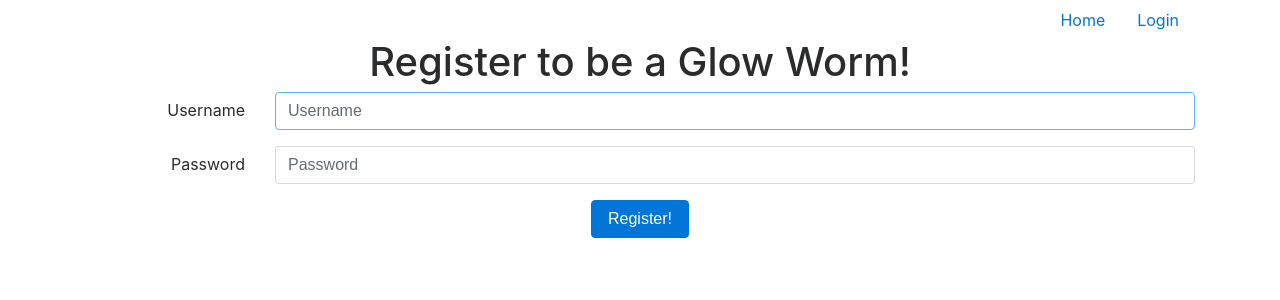
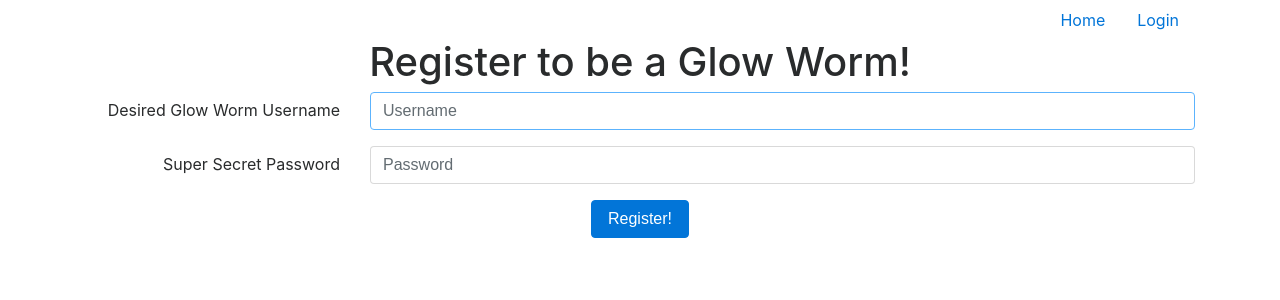
Before and after one commit to timliuGH/book-review-site, a Flask app: page /register in a window 1280 px wide. Shown: the top 300 px of the page. Run offline with Flask 2, Linux system fonts and the light colour scheme; some libraries are stand-ins or nearby versions.

Commit message:
Edit form input field labels

```diff
--- a/templates/register.html
+++ b/templates/register.html
@@ -12,14 +12,14 @@
     <h1 class="text-center">Register to be a Glow Worm!</h1>
     <form action="{{ url_for('register') }}" method="post">
         <div class="form-group row">
-            <label for="username" class="col-sm-2 col-form-label text-right">Username</label>
-            <div class="col-sm-10">
+            <label for="username" class="col-sm-3 col-form-label text-right">Desired Glow Worm Username</label>
+            <div class="col-sm-9">
                 <input class="form-control" type="text" name="username" id="username" placeholder="Username" autofocus required>
             </div>
         </div>
         <div class="form-group row">
-            <label for="password" class="col-sm-2 col-form-label text-right">Password</label>
-            <div class="col-sm-10">
+            <label for="password" class="col-sm-3 col-form-label text-right">Super Secret Password</label>
+            <div class="col-sm-9">
                 <input class="form-control" type="password" name="password" id="password" placeholder="Password" required>
             </div>
         </div>
```
